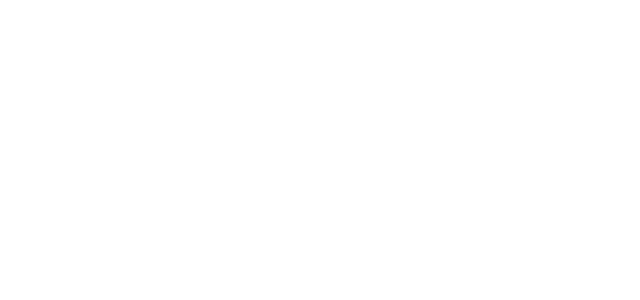
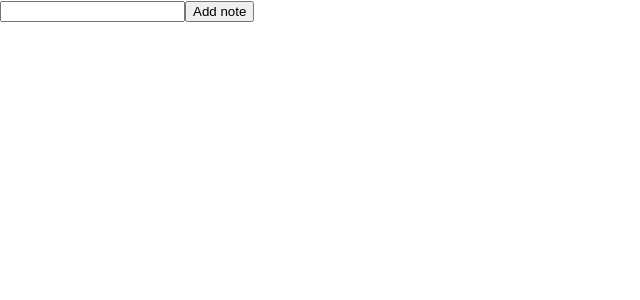
Before and after one commit to ammy-bajwa/learning-note-app-ts, a React (Create React App) app: page / in a window 1280 px wide. Shown: the top 300 px of the page, without its empty margins (0-640 px from the left). Built offline with nearby package versions, Linux system fonts and the light colour scheme.

Commit message:
Adding handle delete

```diff
--- a/src/App.tsx
+++ b/src/App.tsx
@@ -1,5 +1,64 @@
+import { useState } from "react";
+import { Note } from "./types";
+
 function App() {
-  return <div></div>;
+  const [notes, setNotes] = useState<Note[]>([]);
+  const [inputText, setInputText] = useState<string>("");
+
+  const handleAddNoteForm = (event: React.FormEvent) => {
+    event.preventDefault();
+
+    const noteObj: Note = {
+      text: inputText,
+      id: Math.random() + inputText,
+    };
+
+    // const arr: number[] = [];
+    // const updatedArr = arr;
+    // updatedArr.push(1);
+
+    // const updatedArrTwo = [...arr];
+    // updatedArrTwo.push(2);
+    // console.log(arr); // []
+
+    // immutability
+    // State of a component is immutable
+    setNotes([...notes, noteObj]);
+    // notes.push(noteObj);
+    // setNotes(notes);
+  };
+
+  const handleNoteInputChange: React.ChangeEventHandler<HTMLInputElement> = (
+    event
+  ) => {
+    const inputText = event.target.value;
+    setInputText(inputText);
+  };
+
+  const handleEdit = (id: string) => {
+    console.log("handleEdit");
+  };
+
+  const handleDelete = (id: string) => {
+    const updatedArr = notes.filter((note) => note.id !== id);
+    setNotes(updatedArr);
+  };
+
+  return (
+    <div>
+      <form onSubmit={handleAddNoteForm}>
+        <input type="text" required onChange={handleNoteInputChange} />
+        <button type="submit">Add note</button>
+      </form>
+      {notes.map((note, i) => (
+        <div>
+          <h1>{note.text}</h1>
+          <button onClick={() => handleEdit(note.id)}>Edit</button>
+          <button onClick={() => handleDelete(note.id)}>Delete</button>
+        </div>
+      ))}
+    </div>
+  );
 }
 
 export default App;
--- /dev/null
+++ b/src/types/index.ts
@@ -0,0 +1,4 @@
+export type Note = {
+  text: string;
+  id: string;
+};
```
